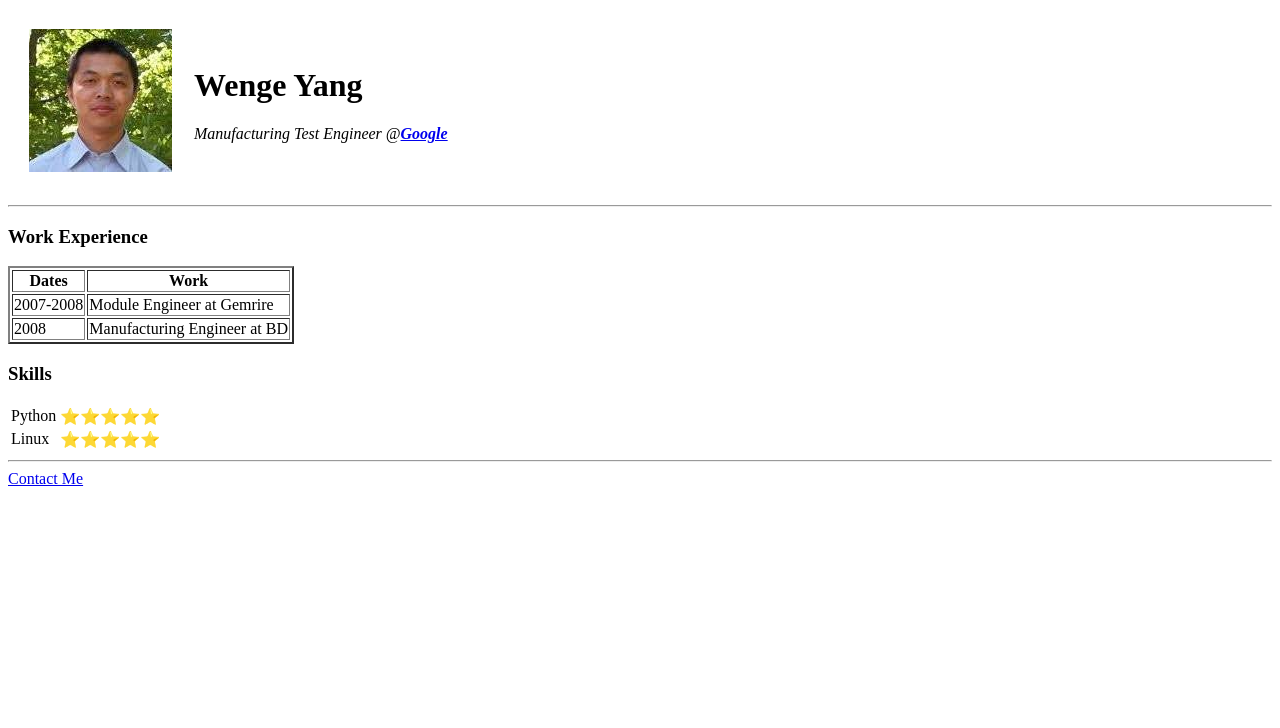
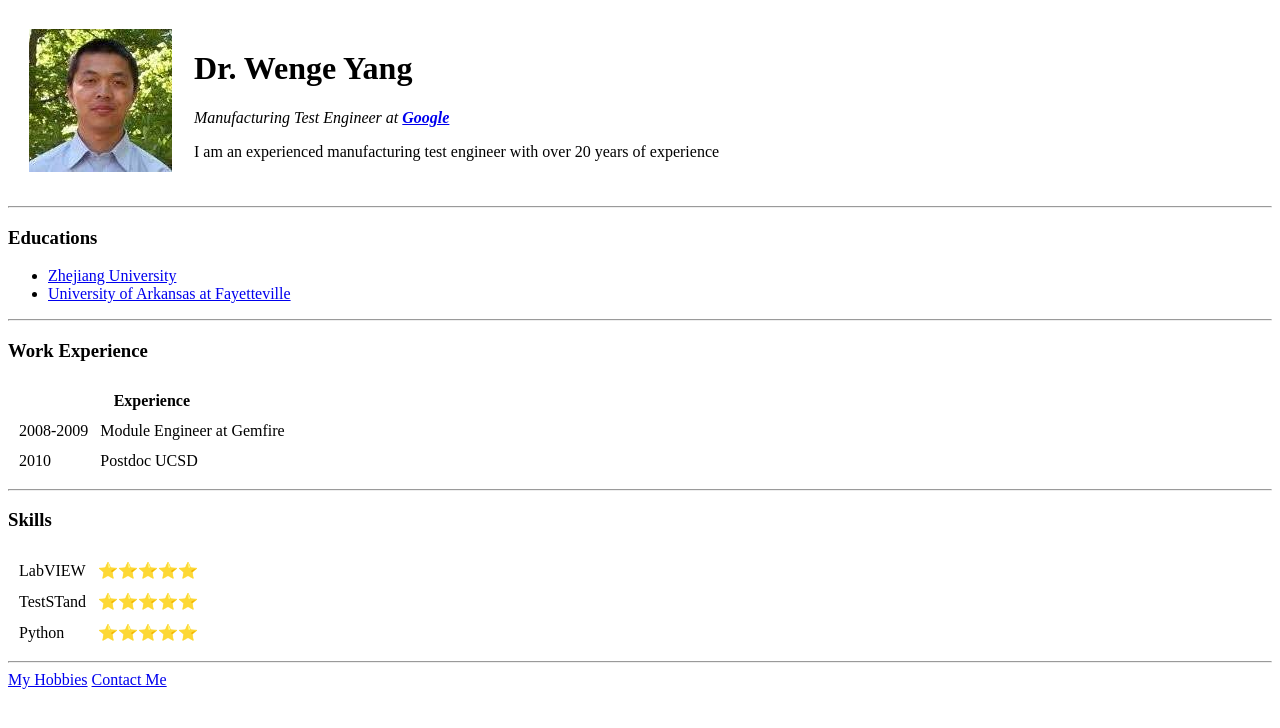
Before and after one commit to ywg181/cv, a plain HTML site: page index.html in a window 1280 px wide. Drawn offline with Linux system fonts and the light colour scheme.

Commit message:
Updated index.html

```diff
--- a/index.html
+++ b/index.html
@@ -1,50 +1,70 @@
 <!DOCTYPE html>
-<html lang="en" dir="ltr">
+<html lang="en">
+
 <head>
-    <meta charset="utf-8">
-    <title>Wenge is wonderful</title>
+  <meta charset="UTF-8">
+  <meta name="viewport" content="width=device-width, initial-scale=1.0">
+  <meta http-equiv="X-UA-Compatible" content="ie=edge">
+  <title>Dr. Yang</title>
 </head>
+
 <body>
-    <table cellspacing="20">
+  <table cellspacing="20px">
     <tr>
-        <td><img src="Images/Wenge.jpeg" alt="Wenge profile picture"></td>
-        <td><h1>Wenge Yang</h1>
-        <p><em>Manufacturing Test Engineer @<strong><a href="http://www.google.com">Google</a></strong></em></p></td>
+      <td><img src="images/wenge.jpeg" alt="Wenge Yang profile picture"></td>
+      <td>
+        <h1>Dr. Wenge Yang</h1>
+        <p><em>Manufacturing Test Engineer at <a href="http://www.google.com"><strong>Google</strong></a></em></p>
+        <p>I am an experienced manufacturing test engineer with over 20 years of experience</p>
+      </td>
     </tr>
   </table>
+
+  <hr>
+  <h3>Educations</h3>
+  <ul>
+    <li><a href="http://www.zju.edu.cn">Zhejiang University</a></li>
+    <li><a href="http://www.uark.edu">University of Arkansas at Fayetteville</a></li>
+  </ul>
   <hr>
   <h3>Work Experience</h3>
-    <table border="2">
+  <table cellspacing="10">
     <thead>
       <tr>
-          <th>Dates</th>
-          <th>Work</th>
+        <th colspan="2">Experience</th>
       </tr>
-      </thead>
     <tbody>
       <tr>
-          <td>2007-2008</td>
-          <td>Module Engineer at Gemrire</td>
+        <td>2008-2009</td>
+        <td>Module Engineer at Gemfire</td>
       </tr>
       <tr>
-          <td>2008</td>
-          <td>Manufacturing Engineer at BD</td>
+        <td>2010</td>
+        <td>Postdoc UCSD</td>
       </tr>
     </tbody>
+    </thead>
   </table>
+  <hr>
   <h3>Skills</h3>
-    <table>
+  <table cellspacing="10">
+    <tr>
+      <td>LabVIEW</td>
+      <td>⭐️⭐️⭐️⭐️⭐️</td>
+    </tr>
+    <tr>
+      <td>TestSTand</td>
+      <td>⭐️⭐️⭐️⭐️⭐️</td>
+    </tr>
     <tr>
       <td>Python</td>
-        <td>⭐⭐⭐⭐⭐</td>
-      </tr>
-      <tr>
-        <td>Linux</td>
-        <td>⭐⭐⭐⭐⭐</td>
+      <td>⭐️⭐️⭐️⭐️⭐️</td>
     </tr>
   </table>
+
   <hr>
+  <a href="hobbies.html">My Hobbies</a>
   <a href="contact.html">Contact Me</a>
+</body>
 
-  </body>
 </html>
```
Lines whose indentation alone changed are shown as unchanged.
